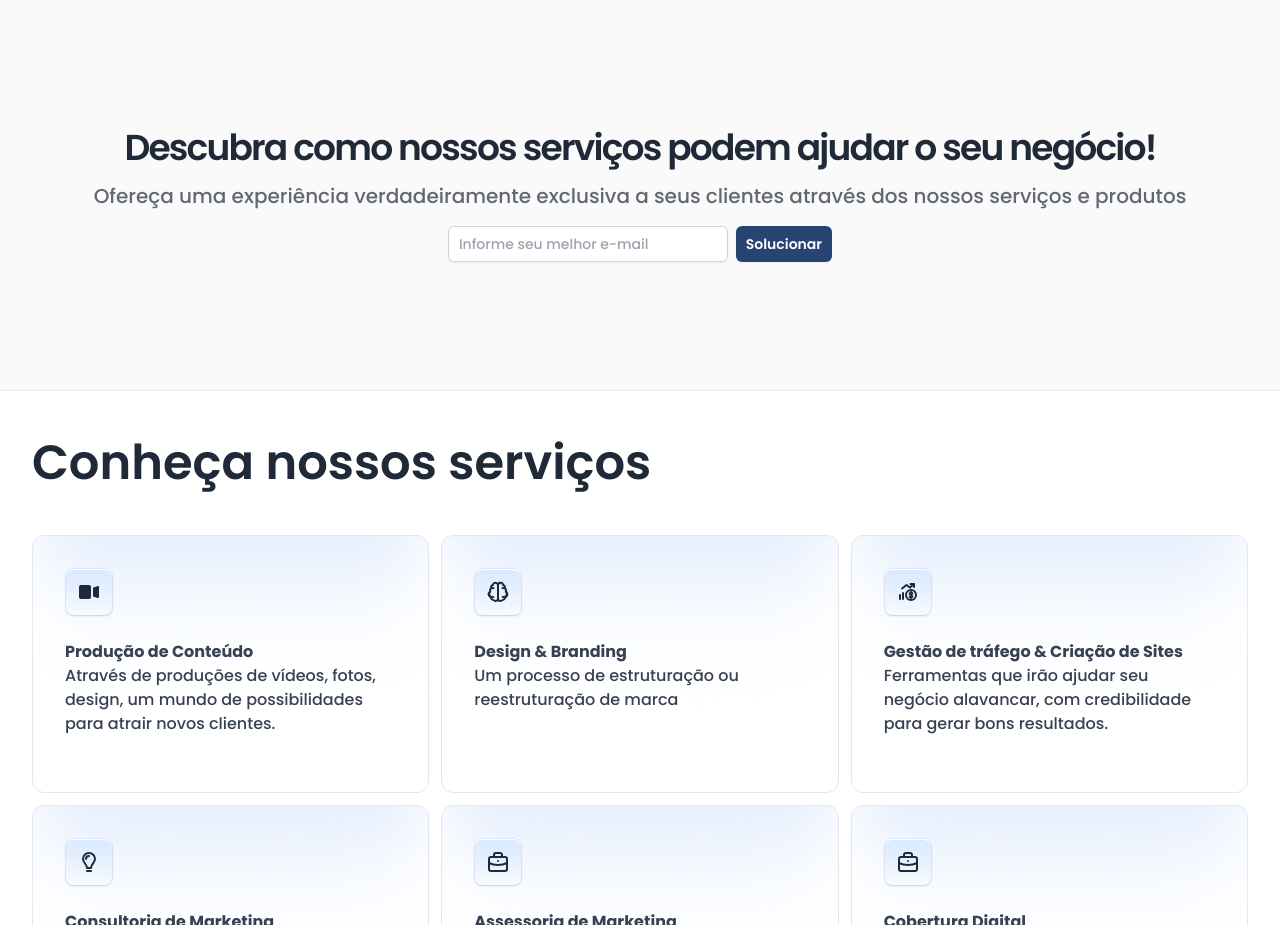
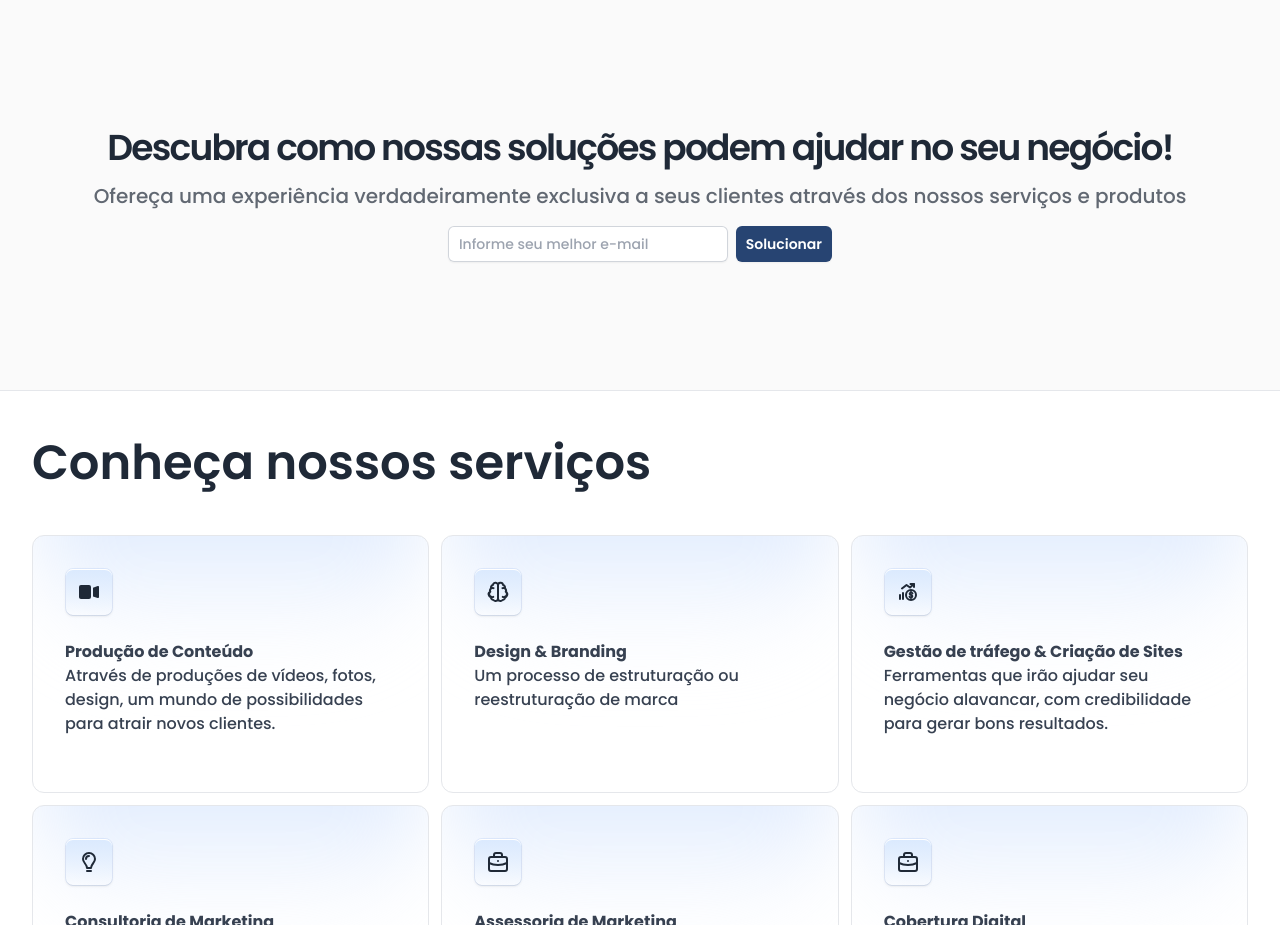
Before and after one commit to MichelManarin/kasa-branding-landing-page, a Next.js app: page / in a window 1280 px wide. Shown: the part 1700-2625 px from the top of the page. Built offline with nearby package versions, Linux system fonts and the light colour scheme.

Commit message:
fix: change text

```diff
--- a/src/app/components/section-get-lead.tsx
+++ b/src/app/components/section-get-lead.tsx
@@ -8,7 +8,7 @@ export function SectionGetLead() {
           <div className="container grid items-center justify-center gap-4 px-4 text-center md:px-6 ">
             <div className="space-y-3">
               <h2 className="text-5xl font-bold tracking-tighter md:text-4xl/tight text-gray-800 text-black text-5xl font-semibold">
-                Descubra como nossos serviços podem ajudar o seu negócio!
+                Descubra como nossas soluções podem ajudar no seu negócio!
               </h2>
               <p className="text-xl font-medium text-gray-800 text-opacity-70">
                 Ofereça uma experiência verdadeiramente exclusiva a seus
```
